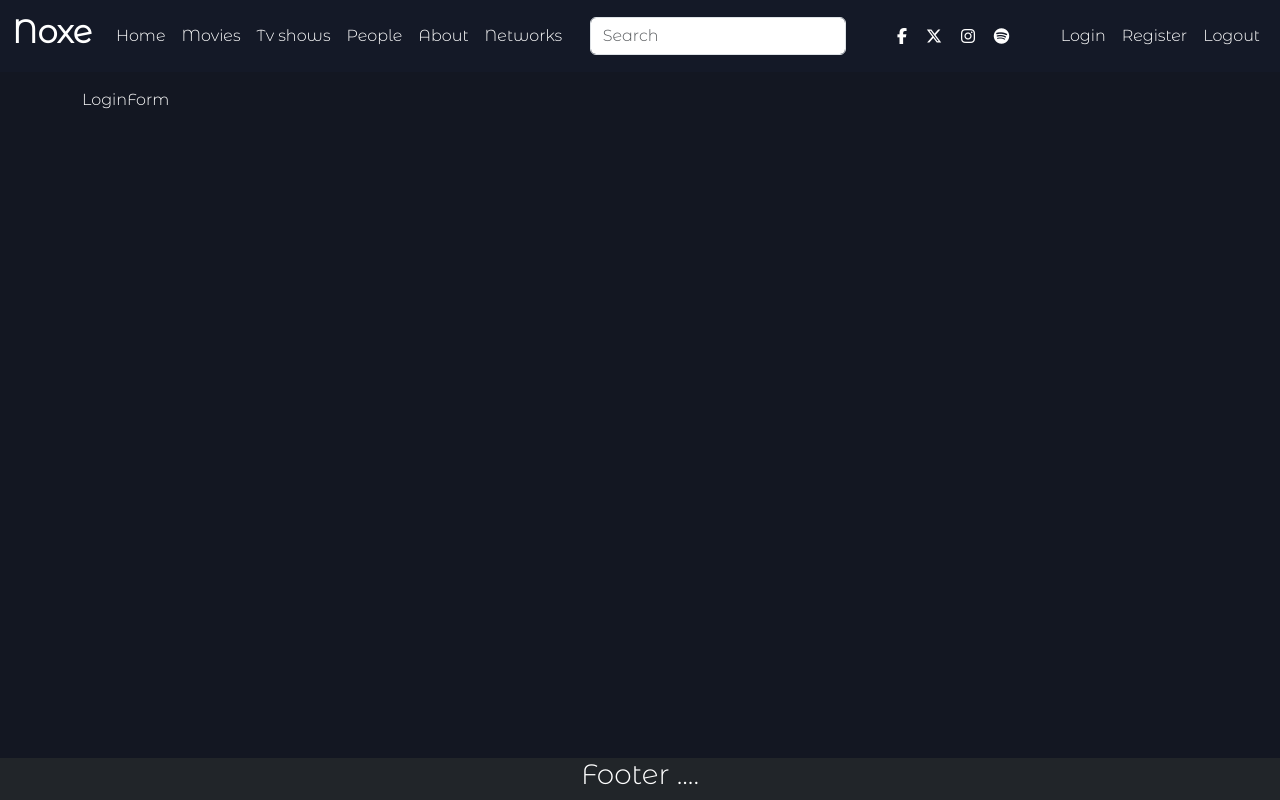
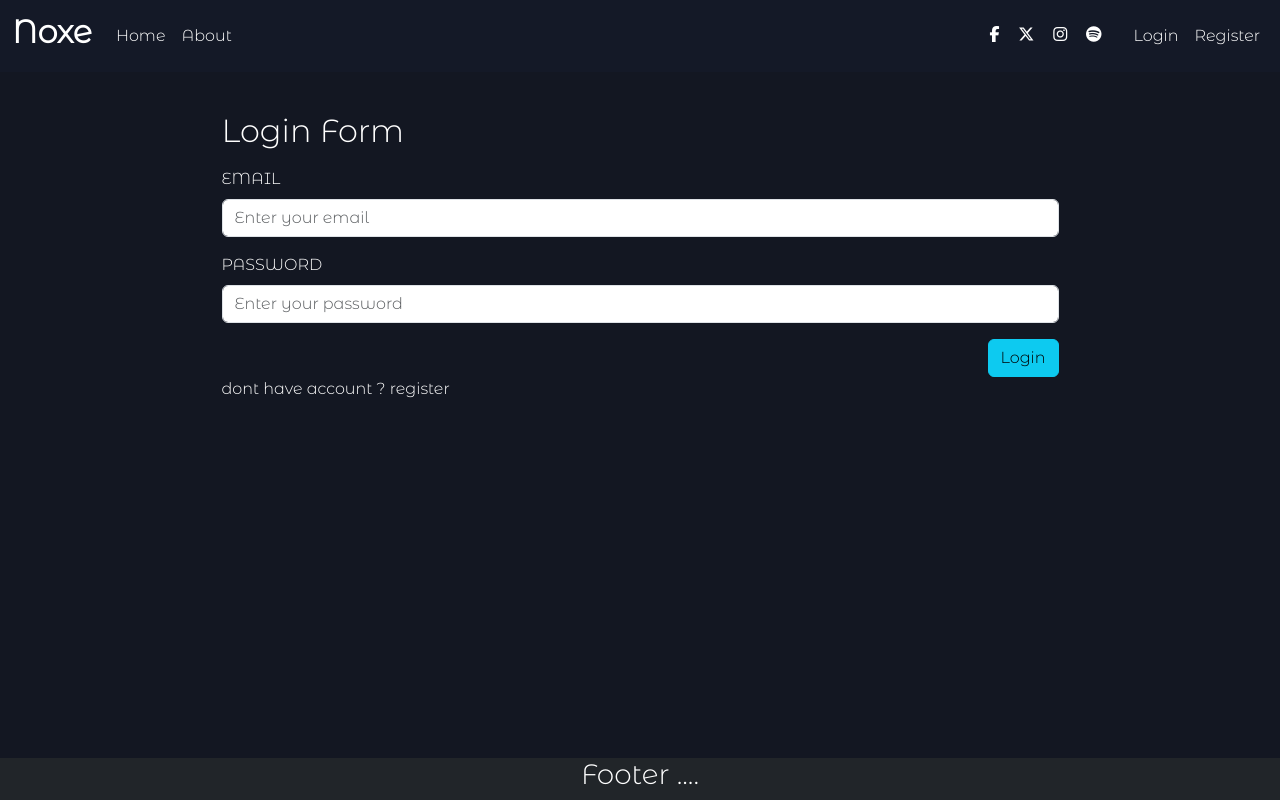
Before and after one commit to MaN0oo0/Noxe, a React (Create React App) app: page /login in a window 1280 px wide. Built offline with nearby package versions, Linux system fonts and the light colour scheme.

Commit message:
Handel Login logic and handel user data

```diff
--- a/package.json
+++ b/package.json
@@ -10,6 +10,7 @@
     "axios": "^1.7.7",
     "bootstrap": "^5.3.3",
     "joi": "^17.13.3",
+    "jwt-decode": "^4.0.0",
     "react": "^18.3.1",
     "react-bootstrap": "^2.10.5",
     "react-dom": "^18.3.1",
--- a/src/AssetsComponents/Masterlayout/Masterlayout.jsx
+++ b/src/AssetsComponents/Masterlayout/Masterlayout.jsx
@@ -3,10 +3,10 @@ import Navbar from "../Navbar/Navbar";
 import Footer from "../Footer/Footer";
 import { Outlet } from "react-router-dom";
 
-export default function Masterlayout() {
+export default function Masterlayout(props) {
   return (
     <>
-      <Navbar />
+      <Navbar IsLogin={props.IsLogin} logOut={props.logOut}/>
       <div className="container-md my-3">
         <Outlet></Outlet>
       </div>
--- a/src/AssetsComponents/Navbar/Navbar.jsx
+++ b/src/AssetsComponents/Navbar/Navbar.jsx
@@ -1,7 +1,12 @@
-import React from "react";
 import { Link } from "react-router-dom";
 import styles from "./Navbar.module.scss";
-export default function Navbar() {
+import { useState } from "react";
+export default function Navbar(props) {
+  const onLogOut = () => {
+    props.logOut();
+  };
+  const [isLogin, setIsLogin] = useState(props.IsLogin);
+
   return (
     <>
       <nav className={`navbar navbar-expand-lg ${styles.bg_dark}`}>
@@ -29,7 +34,8 @@ export default function Navbar() {
                   Home
                 </Link>
               </li>
-
+              {props.IsLogin && (
+                <>
                   <li className="nav-item">
                     <Link className="nav-link" to={`movies`}>
                       Movies
@@ -45,18 +51,25 @@ export default function Navbar() {
                       People
                     </Link>
                   </li>
+                </>
+              )}
               <li className="nav-item">
                 <Link className="nav-link" to={`about`}>
                   About
                 </Link>
               </li>
+
+              {props.IsLogin && (
+                <>
                   <li className="nav-item">
                     <Link className="nav-link" to={`network`}>
                       Networks
                     </Link>
                   </li>
+                </>
+              )}
             </ul>
-
+            {props.IsLogin && (
               <form className="d-flex" role="search">
                 <input
                   className="form-control me-2"
@@ -68,14 +81,24 @@ export default function Navbar() {
                 Search
               </button> */}
               </form>
-            <div className={`${styles.Nav_Icons}`}>
+            )}
+
+            {/* <div className={`${styles.Nav_Icons}`}>
               <i className="fa fa-brands fa-facebook-f"></i>
               <i className="fa fa-brands fa-x-twitter"></i>
               <i className="fa fa-brands fa-instagram"></i>
               <i className="fa-brands fa-spotify"></i>
-            </div>
+            </div> */}
             <div className="Nav_btns">
               <ul className="navbar-nav ms-auto mb-2 mb-lg-0">
+                <li className={`nav-item ${styles.Nav_Icons}`}>
+                  <i className="fa fa-brands fa-facebook-f"></i>
+                  <i className="fa fa-brands fa-x-twitter"></i>
+                  <i className="fa fa-brands fa-instagram"></i>
+                  <i className="fa-brands fa-spotify"></i>
+                </li>
+                {!props.IsLogin ? (
+                  <>
                     <li className="nav-item">
                       <Link className="nav-link " to={"login"}>
                         Login
@@ -86,11 +109,29 @@ export default function Navbar() {
                         Register
                       </Link>
                     </li>
+                  </>
+                ) : (
+                  <>
                     <li className="nav-item">
-                  <Link className="nav-link " to={"login"}>
+                      <Link
+                        className="nav-link "
+                        // onClick={onLogOut}
+                        to={"profile"}
+                      >
+                        Profile
+                      </Link>
+                    </li>
+                    <li className="nav-item">
+                      <Link
+                        className="nav-link "
+                        onClick={onLogOut}
+                        to={"login"}
+                      >
                         Logout
                       </Link>
                     </li>
+                  </>
+                )}
               </ul>
             </div>
           </div>
--- a/src/Components/App/App.js
+++ b/src/Components/App/App.js
@@ -1,6 +1,10 @@
 import "./App.css";
 import Masterlayout from "../../AssetsComponents/Masterlayout/Masterlayout";
-import { createBrowserRouter, RouterProvider } from "react-router-dom";
+import {
+  createBrowserRouter,
+  RouterProvider,
+  BrowserRouter,
+} from "react-router-dom";
 import Home from "../Home/Home";
 import About from "../About/About";
 import Movies from "../Movies/Movies";
@@ -10,12 +14,53 @@ import NotFound from "../NotFound/NotFound";
 import LoginForm from "../LoginForm/LoginForm";
 import RegisterForm from "../RegisterForm/RegisterForm";
 import Tvshows from "../Tvshows/Tvshows";
+import { jwtDecode } from "jwt-decode";
+import { useEffect, useState } from "react";
+import Profile from "../Profile/Profile";
 
 function App() {
+  const [userData, setUserData] = useState(null);
+  const [isLogin, setIsLogin] = useState(false);
+
+  const saveUserData = () => {
+    if (IsLogin()) {
+      let encodedToken = localStorage.getItem("token");
+      let decodedToken = jwtDecode(encodedToken);
+      if (checkToken(decodedToken.exp)) {
+        setUserData(decodedToken);
+        setIsLogin(true);
+        // Route("/") // Note: `navigate` should be defined within the context of a component
+      } else {
+        setIsLogin(false);
+        localStorage.removeItem("token");
+      }
+    }
+  };
+
+  const checkToken = (exp) => {
+    return Date.now() < exp * 1000;
+  };
+
+  const IsLogin = () => {
+    return !!localStorage.getItem("token");
+  };
+  const logOut = () => {
+    localStorage.removeItem("token");
+    setIsLogin(false);
+  };
+
+  useEffect(() => {
+    if (localStorage.getItem("token")) {
+      saveUserData();
+    }
+  }, []);
+
   const routes = createBrowserRouter([
     {
       path: "/",
-      element: <Masterlayout />,
+      element: (
+        <Masterlayout IsLogin={isLogin} logOut={logOut} userdata={userData} />
+      ),
       children: [
         { index: true, element: <Home /> },
         { path: "about", element: <About /> },
@@ -23,7 +68,8 @@ function App() {
         { path: "people", element: <People /> },
         { path: "network", element: <Network /> },
         { path: "tvshows", element: <Tvshows /> },
-        { path: "login", element: <LoginForm /> },
+        { path: "profile", element: <Profile userData={userData} /> },
+        { path: "login", element: <LoginForm saveUserData={saveUserData} /> },
         { path: "register", element: <RegisterForm /> },
       ],
       errorElement: <NotFound />,
--- a/src/Components/LoginForm/LoginForm.jsx
+++ b/src/Components/LoginForm/LoginForm.jsx
@@ -1,7 +1,118 @@
-import React from 'react'
+import React, { useState } from "react";
+import styles from "../RegisterForm/RegisterForm.module.scss";
+import { Link, useNavigate } from "react-router-dom";
+import axios from "axios";
+export default function LoginForm(props) {
+  const [user, setUser] = useState({
+    email: "",
+    password: "",
+  });
+  const [errors, setError] = useState({
+    email: "",
+    password: "",
+  });
+  const [responseError, setResError] = useState({});
+  // const [isLogin, setIsLogin] = useState(true);
 
-export default function LoginForm() {
+  const handleInputChange = (e) => {
+    const { name, value } = e.target;
+    setUser((prevUser) => ({ ...prevUser, [name]: value }));
+    // const err = ValidtionForm();
+    // if (err) {
+    //   setError(err.error.details);
+    // }
+    setError((prev) => ({
+      ...prev,
+      [name]: validateField(name, value),
+    }));
+  };
+
+  const validateField = (name, value) => {
+    if (!value) {
+      return `${name.replace(/([A-Z])/g, " $1")} is required`;
+    }
+    if (name === "email" && !/\S+@\S+\.\S+/.test(value)) {
+      return "Email is invalid";
+    }
+    // if (
+    //   name === "password" &&
+    //   !/^(?=.*[a-z])(?=.*[A-Z])(?=.*\\W).{6,}$/.test(value)
+    // ) {
+    //   return "Password must be at least 6 characters long, and must contain at least one uppercase";
+    // }
+    return "";
+  };
+  let navigate = useNavigate();
+  const submitFormData = async (e) => {
+    e.preventDefault();
+    const newErrors = {
+      email: validateField("email", user.email),
+      password: validateField("password", user.password),
+    };
+
+    if (Object.values(newErrors).every((error) => !error)) {
+      try {
+        const res = await axios.post(
+          "https://localhost:7103/api/Auth/GetUserToken/token",
+          user
+        );
+        if (res.status === 200) {
+          localStorage.setItem("token", res.data.token);
+          localStorage.setItem("token", res.data.token);
+          props.saveUserData();
+          // setIsLogin(true);
+
+          navigate("/");
+        }
+
+        setResError({});
+      } catch (error) {
+        console.error("Login failed:", error);
+        setResError(error.response);
+      }
+    } else {
+      setError(newErrors);
+    }
+  };
   return (
-    <div>LoginForm</div>
-  )
+    <>
+      <div className="w-75 m-auto py-4">
+        <h2>Login Form</h2>
+        <ul>
+          {responseError && responseError.data && (
+            <li className="text-danger">{responseError.data}</li>
+          )}
+        </ul>
+        <form onSubmit={submitFormData}>
+          {["email", "password"].map((field) => (
+            <div className={`${styles.input_data}`} key={field}>
+              <label htmlFor={field} className="form-label">
+                {field.replace(/([A-Z])/g, " $1").toUpperCase()}
+              </label>
+              <input
+                onChange={handleInputChange}
+                type={field === "password" ? "password" : "text"}
+                className="form-control"
+                name={field}
+                id={field}
+                placeholder={`Enter your ${field
+                  .replace(/([A-Z])/g, " $1")
+                  .toLowerCase()}`}
+                value={user[field]}
+              />
+              {errors && <p className="text-danger">{errors[field]}</p>}
+            </div>
+          ))}
+          <div className="w-100 d-flex justify-content-end">
+            <button className="btn btn-info">Login</button>
+          </div>
+          <div className="w-100 d-flex justify-content-start">
+            <Link to={"/register"} className="text-decoration-none">
+              dont have account ? register
+            </Link>
+          </div>
+        </form>
+      </div>
+    </>
+  );
 }
--- /dev/null
+++ b/src/Components/Profile/Profile.jsx
@@ -0,0 +1,18 @@
+import React from "react";
+
+export default function Profile(props) {
+
+  const { sub, roles, email } = props.userData;
+
+  return (
+    <>
+      <div className="w-75 m-auto py-4 bg-dark">
+        <div>
+          <h4 className="text-center">User Name:{sub}</h4>
+          <p className="text-center">Email: {email}</p>
+          <p className="text-center">Role: {roles}</p>
+        </div>
+      </div>
+    </>
+  );
+}
--- a/src/Components/RegisterForm/RegisterForm.jsx
+++ b/src/Components/RegisterForm/RegisterForm.jsx
@@ -2,7 +2,7 @@ import React, { useState } from "react";
 import styles from "./RegisterForm.module.scss";
 import axios from "axios";
 import { useNavigate } from "react-router-dom";
-import Joi, { allow } from "joi";
+import Joi from "joi";
 
 export default function RegisterForm() {
   let navigate = useNavigate();
@@ -17,59 +17,92 @@ export default function RegisterForm() {
   const [errors, setErrors] = useState({});
   const [responseError, setResError] = useState({});
   const [joiError, setjoiError] = useState([]);
-  const validateField = (name, value) => {
-    if (!value) {
-      return `${name.replace(/([A-Z])/g, " $1")} is required`;
-    }
-    if (name === "email" && !/\S+@\S+\.\S+/.test(value)) {
-      return "Email is invalid";
-    }
-    return "";
-  };
+  // old version of validateField v 1.0
+  // const validateField = (name, value) => {
+  //   if (!value) {
+  //     return `${name.replace(/([A-Z])/g, " $1")} is required`;
+  //   }
+  //   if (name === "email" && !/\S+@\S+\.\S+/.test(value)) {
+  //     return "Email is invalid";
+  //   }
+  //   return "";
+  // };
+  // new version of vaildationFormData v 1.1
   const vaildationFormData = () => {
+    //password ==> (?=.*[a-z])(?=.*[A-Z])(?=.*\\W).{6,}
+    ///^(?=.*[a-z])(?=.*[A-Z])(?=.*\\W).{6,}$/
     const schema = Joi.object({
-      firstName: Joi.string().min(2).max(12).required(),
-      lastName: Joi.string().min(2).max(12).required(),
+      firstName: Joi.string().alphanum().required().min(2).max(12),
+      lastName: Joi.string().alphanum().required().min(2).max(12),
+      userName: Joi.string().alphanum().required().min(2).max(12),
       email: Joi.string()
         .required()
         .email({ tlds: { allow: ["com", "net"] } }),
       password: Joi.string()
-        .min(8)
         .required()
-        .pattern(new RegExp("^(?=.*[a-z])(?=.*[A-Z])(?=.*\\W).{6,}$"))
-        .messages({
-          "string.pattern.base":
-            "Password must be at least 8 characters long, include at least one lowercase letter, one uppercase letter, and one special character.",
-          "string.min": "Password must be at least 8 characters long.",
-        }),
-      userName: Joi.string().required(),
+
     });
     return schema.validate(user, { abortEarly: false });
   };
 
   const handleInputChange = (e) => {
     const { name, value } = e.target;
-    console.log(joiError);
 
+    // Update user state
     setUser((prev) => ({
       ...prev,
       [name]: value,
     }));
+
+    // // Call your validation function
+    // ValidtionOnChange();
+
+    // const { name, value } = e.target;
+    // console.log(name, value);
+
+    // let MyUser = { ...user };
+    // MyUser[name] = value;
+    // setUser(MyUser);
+    // console.log(user);
+
+    // setUser((prev) => ({
+    //   ...prev,
+    //   [name]: value,
+    // }));
+    // old version of set error v 1.0
     // setErrors((prev) => ({
     //   ...prev,
     //   [name]: validateField(name, value),
     // }));
-    if (vaildationFormData().error) {
-      setjoiError(vaildationFormData().error.details);
-    }
+
+    // new version of set error v 1.1
+    // ValidtionOnChange();
+    // console.log(joiError);
   };
 
   const submitFormData = async (e) => {
     e.preventDefault();
+    const { error } = vaildationFormData();
+    // new version of submit v 1.1
+    if (error) {
+       console.log(error);
+      setjoiError(error.details.map((item) => item.message));
+    } else {
+      try {
+        const { response } = await axios.post(
+          "https://localhost:7103/api/Auth/Register",
+          user
+        );
+        console.log(response);
 
-    if (vaildationFormData().error) {
-      setjoiError(vaildationFormData().error.details);
+        navigate("/login");
+      } catch (error) {
+        console.error("Registration failed:", error);
+        setResError(error.response);
+      }
     }
+
+    // old version of submit v 1.0
     // const newErrors = {
     //   firstName: validateField("firstName", user.firstName),
     //   lastName: validateField("lastName", user.lastName),
@@ -119,7 +152,7 @@ export default function RegisterForm() {
           joiError.map((e, i) => {
             return (
               <li className="text-danger" key={i}>
-                {e.message}
+                {e}
               </li>
             );
           })}
```
Also changed, not shown: 1 other file (tests, documents, lock files or other folders). Lines whose indentation alone changed are shown as unchanged.
